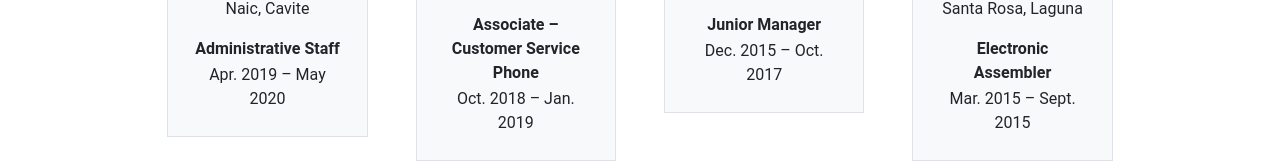
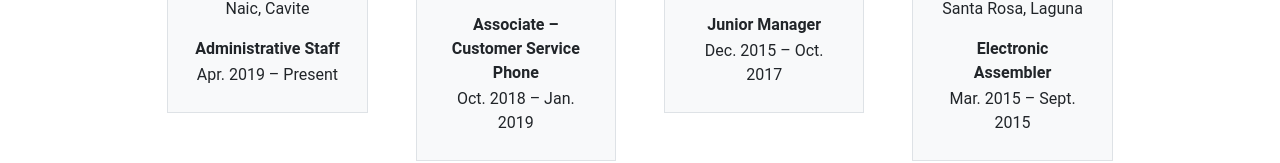
Before and after one commit to nicoleabogado25/nicoleaportfolio, a plain HTML site: page education.html in a window 1280 px wide. Shown: the part 2694-2857 px from the top of the page. Drawn offline with nearby package versions, Linux system fonts and the light colour scheme.

Commit message:
Update education.html
work status

```diff
--- a/education.html
+++ b/education.html
@@ -98,7 +98,7 @@
 							<dt>JBPL ELECTRICAL CONSULTANCY AND ENGINEERING SERVICES</dt>
 							<dd>Naic, Cavite</dd>
 							<dt>Administrative Staff</dt>
-							<dd>Apr. 2019 – May 2020</dd>
+							<dd>Apr. 2019 – Present</dd>
    						</div>
    						</div>
 
```
